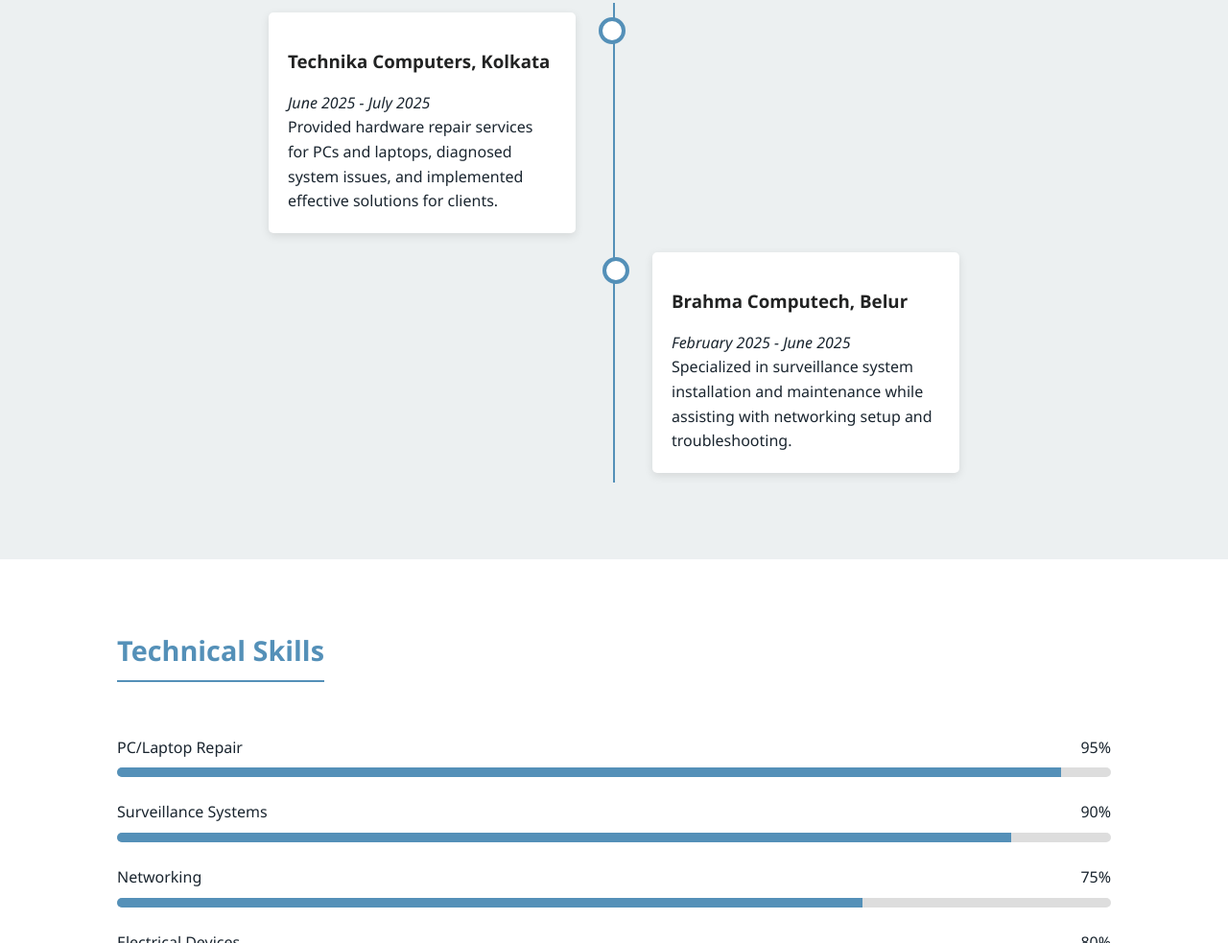
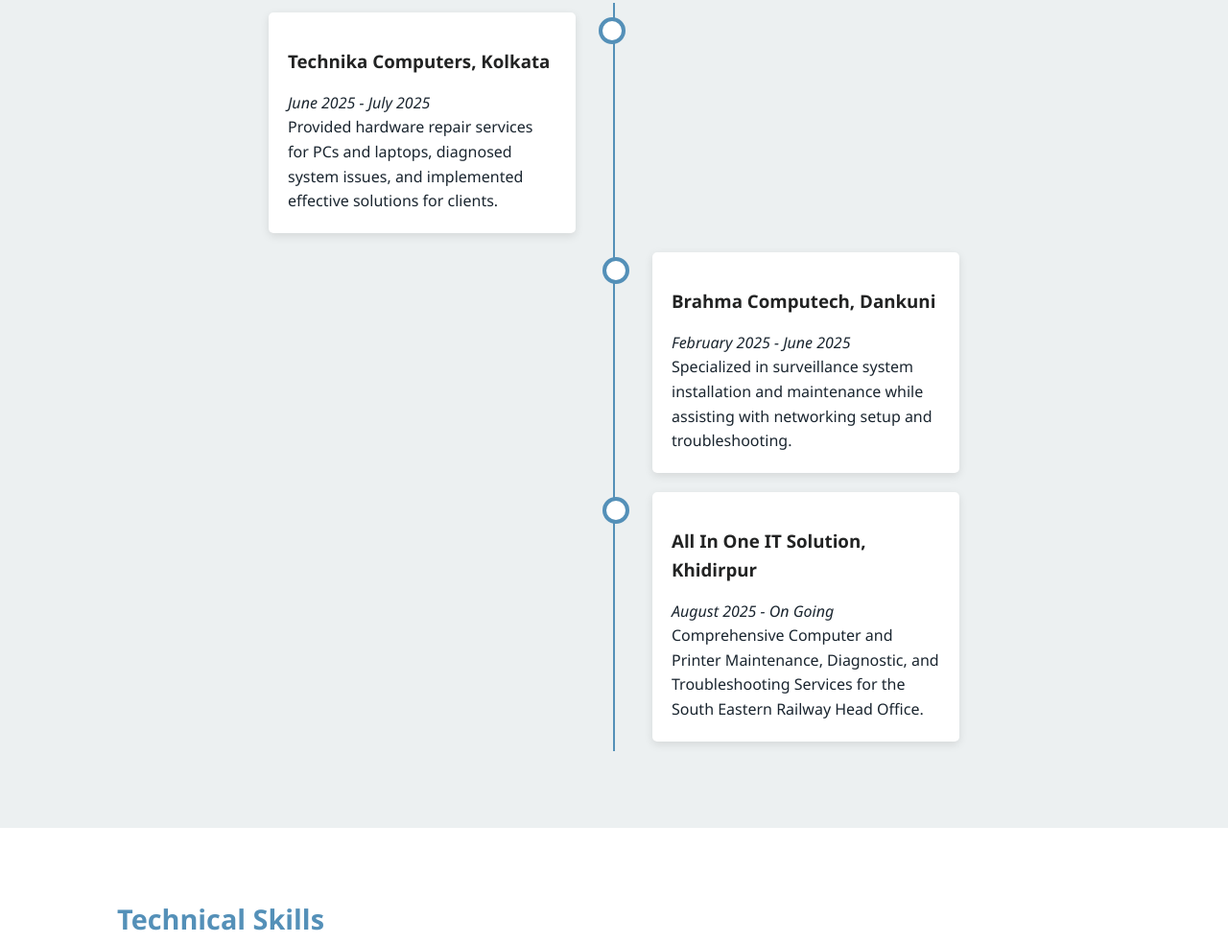
Before and after one commit to sajalmoyraoffial/Sajal-Moyra, a plain HTML site: page index.html in a window 1280 px wide. Shown: the part 1053-2036 px from the top of the page at 96% size. Drawn offline with Linux system fonts and the light colour scheme.

Commit message:
Update index.html

```diff
--- a/index.html
+++ b/index.html
@@ -83,6 +83,10 @@
 
         .services {
             background-color: white;
+            background:
+    linear-gradient(rgba(12, 12, 12, 0.832), #25252513), /* overlay */
+    url('hero.png') center/cover no-repeat;
+
         }
 
         .service-grid {
@@ -311,9 +315,16 @@
                 </div>
                 <div class="timeline-item right">
                     <div class="timeline-content">
-                        <h3>Brahma Computech, Belur</h3>
+                        <h3>Brahma Computech, Dankuni</h3>
                         <p><em>February 2025 - June 2025</em></p>
                         <p>Specialized in surveillance system installation and maintenance while assisting with networking setup and troubleshooting.</p>
+                    </div>
+                </div>
+                <div class="timeline-item right">
+                    <div class="timeline-content">
+                        <h3>All In One IT Solution, Khidirpur</h3>
+                        <p><em>August 2025 - On Going</em></p>
+                        <p>Comprehensive Computer and Printer Maintenance, Diagnostic, and Troubleshooting Services for the South Eastern Railway Head Office.</p>
                     </div>
                 </div>
             </div>
```
